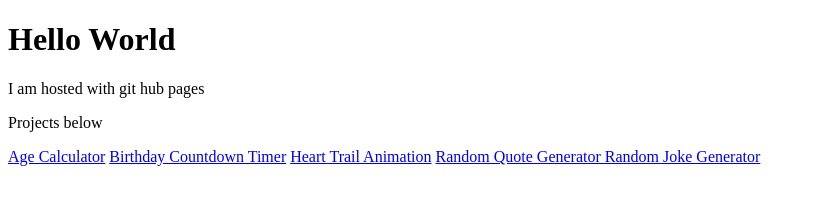
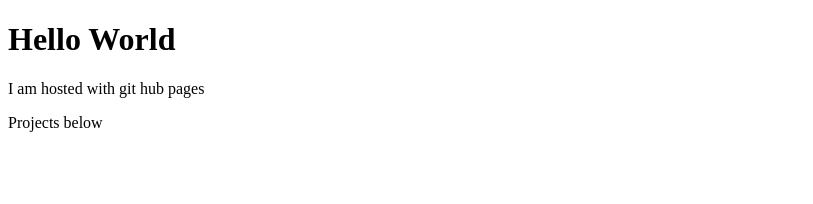
Before and after one commit to solidFoundations/solidFoundations.github.io, a plain HTML site: page index.html in a window 1280 px wide. Shown: the whole page, without its empty margins (0-813 px from the left). Drawn offline with Linux system fonts and the light colour scheme.

Commit message:
Update index.html

```diff
--- a/index.html
+++ b/index.html
@@ -9,11 +9,6 @@
     <h1>Hello World</h1>
     <p>I am hosted with git hub pages</p>
     <p>Projects below</p>
-    <a href="Age Calculator/index.html">Age Calculator</a>
-    <a href="Birthday Countdown Timer/index.html">Birthday Countdown Timer</a>
-    <a href="heart trail animation/index.html">Heart Trail Animation</a>
-    <a href="Random Quote Generator/index.html">Random Quote Generator </a>
-    <a href="random joke generator/">Random Joke Generator</a>
 
 
 </body>
```
